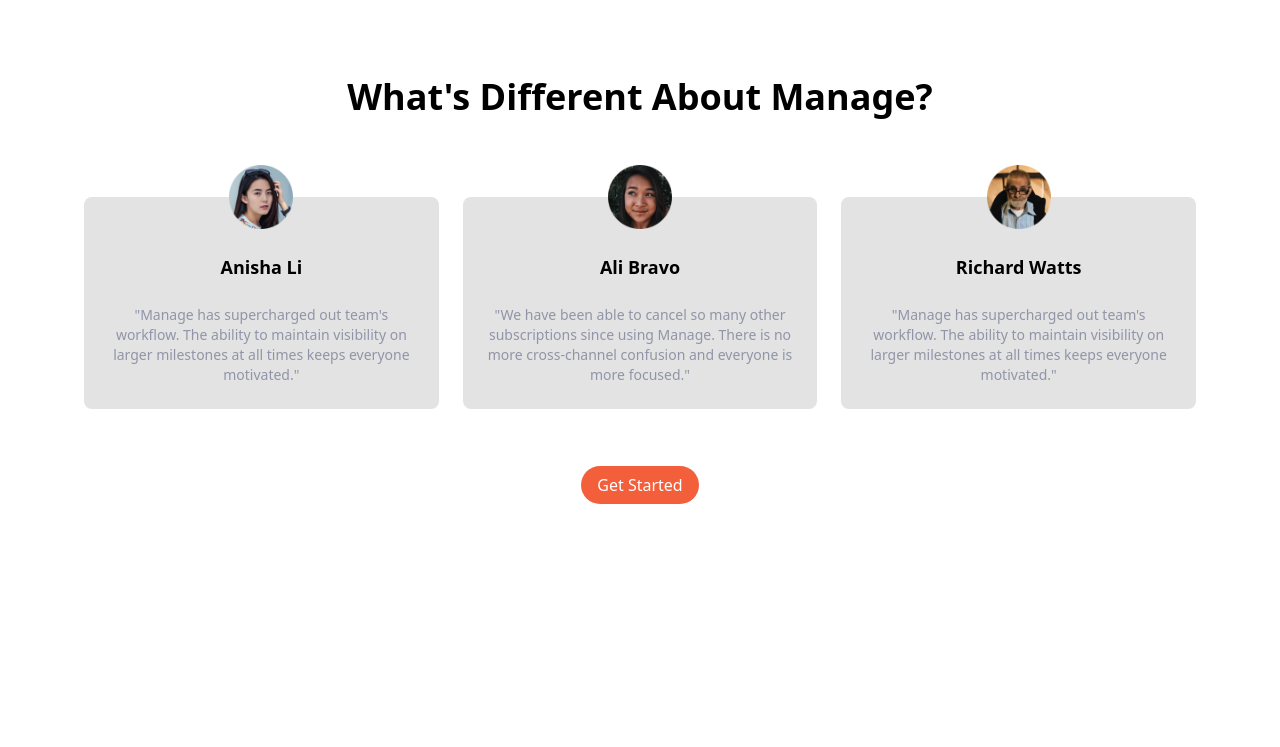
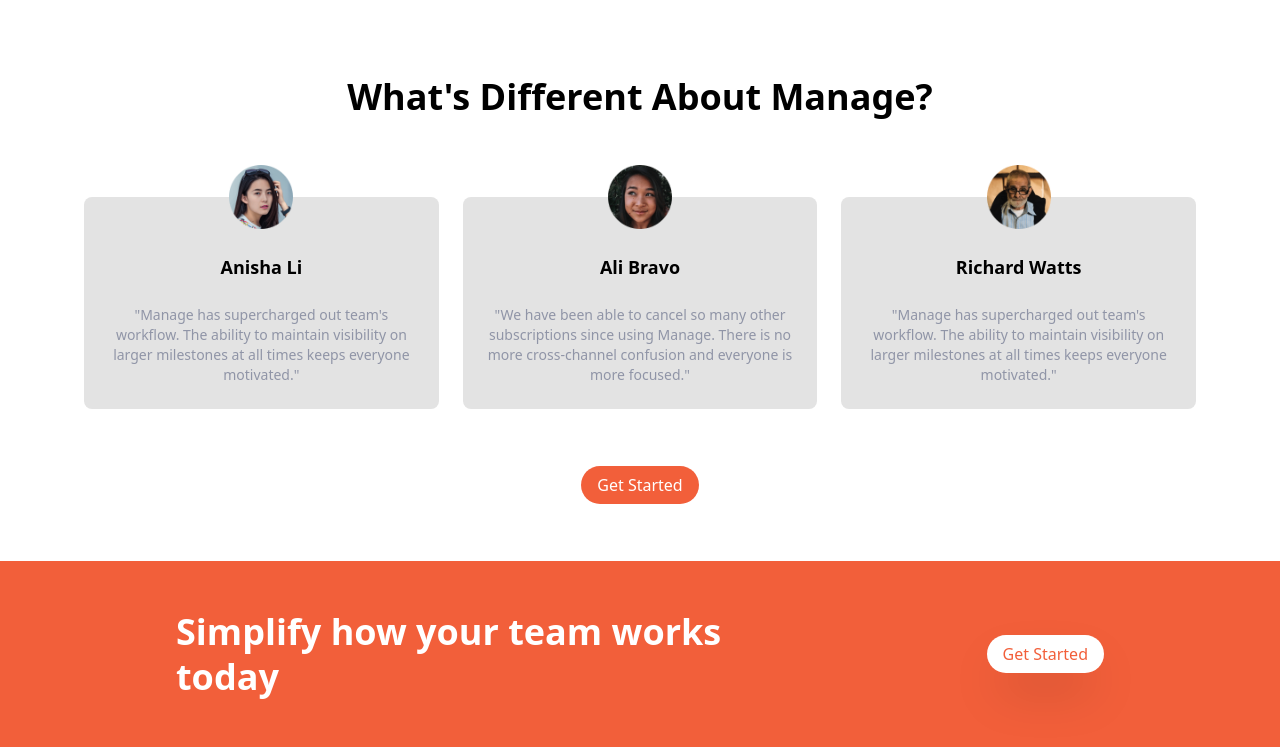
Before and after one commit to ReneMSdev/traversy-tailwind-css, a website: page src/index.html in a window 1280 px wide. Shown: the part 1087-1834 px from the top of the page. Before the commit the page ends 1648 px from the top, so only its background shows below. Drawn offline with Linux system fonts and the light colour scheme.

Commit message:
UI completed for CTA Section

```diff
--- a/src/index.html
+++ b/src/index.html
@@ -210,5 +210,28 @@
         </div>
       </div>
     </section>
+
+    <!-- CTA Section -->
+    <section id="cta" class="bg-brightRed">
+      <!-- Flex Container -->
+      <div
+        class="container flex flex-col items-center justify-between px-6 py-24 mx-auto space-y-12 md:py-12 md:flex-row md:space-y-0"
+      >
+        <!-- Heading -->
+        <h2
+          class="text-5xl font-bold leading-tight text-center text-white md:text-4xl md:max-w-xl md:text-left"
+        >
+          Simplify how your team works today
+        </h2>
+        <!-- Button -->
+        <div>
+          <a
+            href="#"
+            class="p-2 px-4 pt-2 text-brightRed bg-white rounded-full shadow-2xl baseline hover:bg-gray-300"
+            >Get Started</a
+          >
+        </div>
+      </div>
+    </section>
   </body>
 </html>
```
Also changed, not shown: src/output.css.
